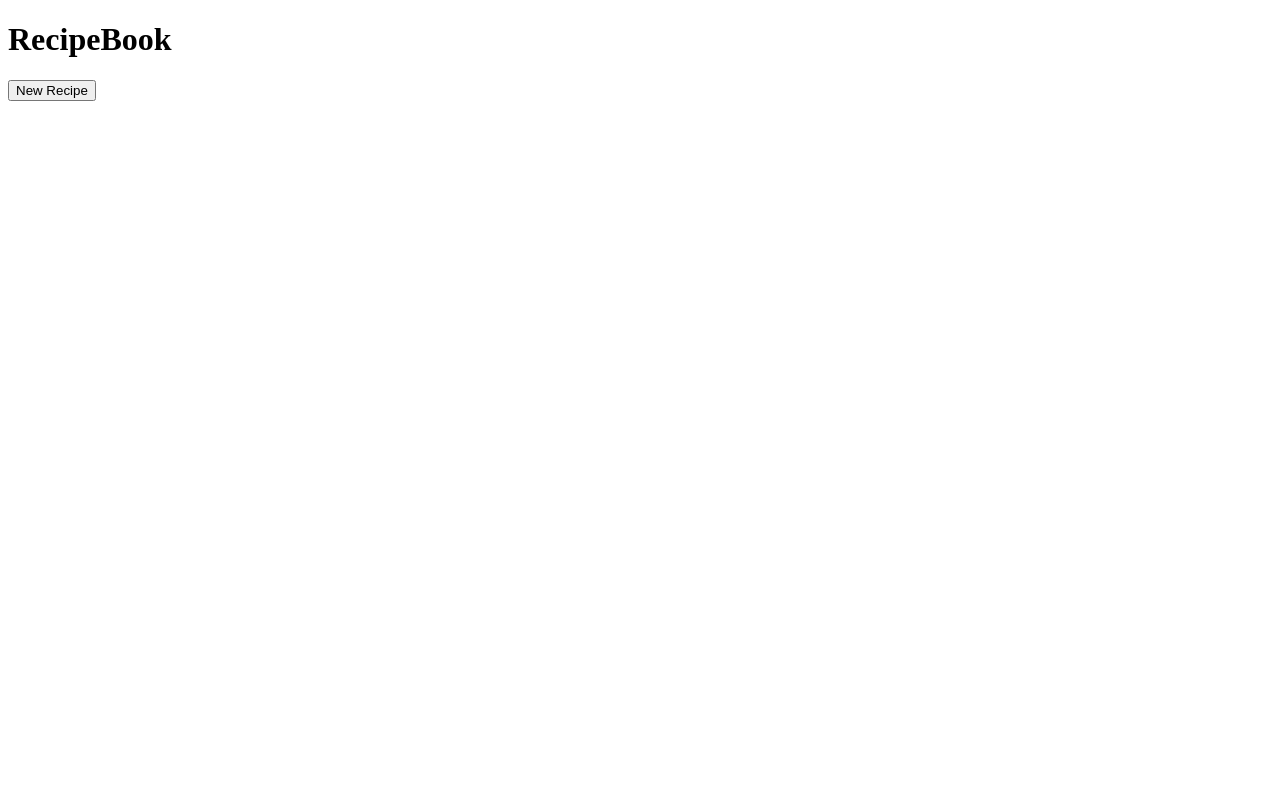
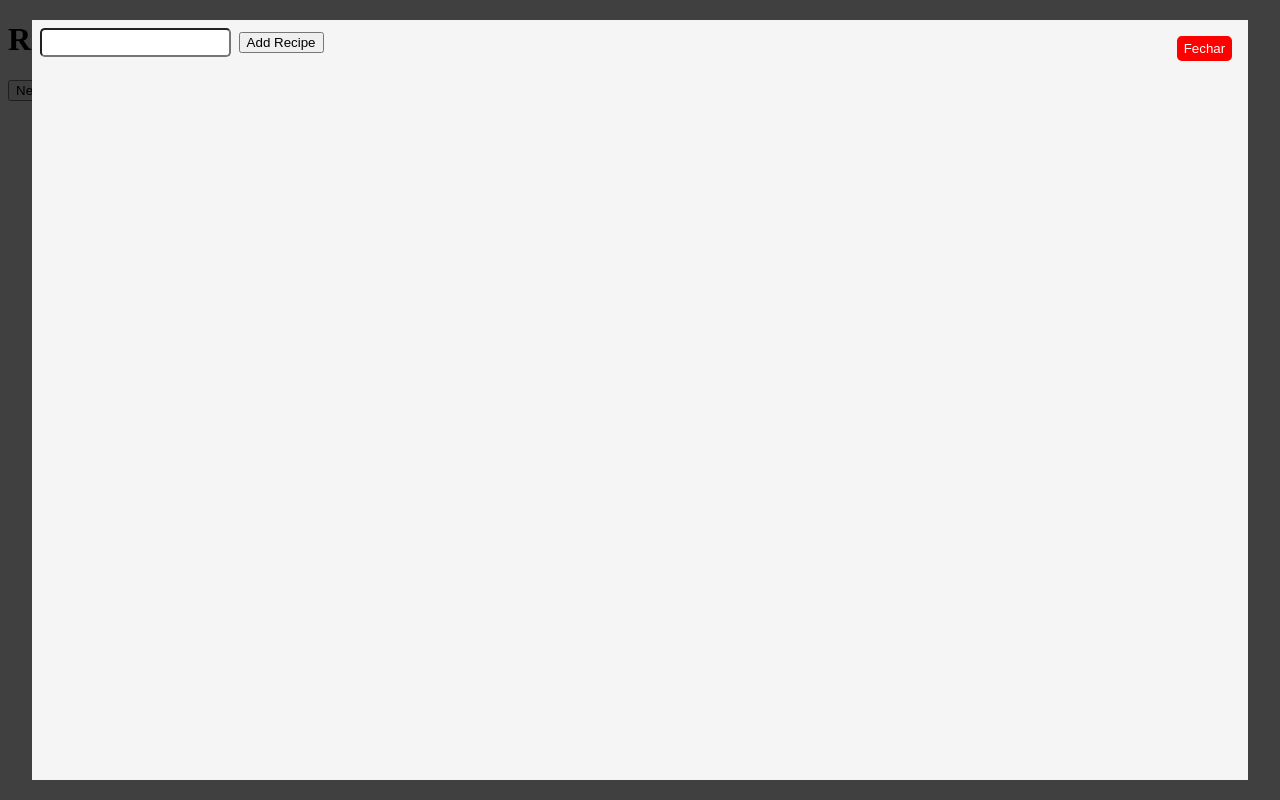
Before and after one commit to LeoniTeixeira/recipe-book, a React (Create React App) app: page / in a window 1280 px wide. Both pictures are taken after a click on the button "New Recipe". Built offline with nearby package versions, Linux system fonts and the light colour scheme.

Commit message:
maked modal structure

```diff
--- a/src/components/Header/Header.jsx
+++ b/src/components/Header/Header.jsx
@@ -1,19 +1,13 @@
 import React from 'react';
+import Modal from '../Modal/Modal';
 
 function Header({handleAdd}) {
-
-    function addTarefa() {
-        handleAdd('teste')
-    }
-
     return(
         <div>
             <h1>
                 RecipeBook
             </h1>
-            <button onClick={addTarefa}>
-                New Recipe
-            </button>
+            <Modal handleAdd={handleAdd}/>
         </div>
     )
 }
--- /dev/null
+++ b/src/components/Modal/Modal.css
@@ -0,0 +1,40 @@
+.blur {
+    width: 100vw;
+    height: 100vh;
+    background: rgba(0, 0, 0, 0.750);
+    position: absolute;
+    top: 0;
+    left: 0;
+
+}
+
+.modal {
+    width: 95vw;
+    height: 95vh;
+    background: whitesmoke;
+    position: absolute;
+    margin-left: 2.5vw;
+    margin-top: 2.5vh;
+}
+
+.modal-btn {
+    margin: 1rem;
+    right: 0;
+    position: absolute;
+    border: 2px solid red;
+    border-radius: 0.3rem;
+    padding: 0.2rem 0.3rem;
+    background: red;
+    color: white;
+}
+
+.modal-btn:hover{
+    background: rgb(206, 14, 14);
+    border: 2px solid rgb(206, 14, 14);
+}
+
+.modal-input{
+    border-radius: 0.3rem;
+    padding: 0.3rem;
+    margin: 0.5rem;
+}
--- /dev/null
+++ b/src/components/Modal/Modal.jsx
@@ -0,0 +1,43 @@
+import React, { useState } from 'react';
+
+// import { Container } from './styles';
+import './Modal.css';
+
+function Modal({handleAdd}) {
+    const [ isOpen, setIsOpen ] = useState(false)
+
+    const [ description, setDescription ] = useState('')
+
+    const addTarefa = () => {
+        handleAdd(description)
+        setDescription('')
+    }
+
+    const listenDescription = (e) => {
+        setDescription(e.target.value)
+    }
+
+    return (
+        <>
+            <button onClick={() => setIsOpen(!isOpen) }>
+                New Recipe
+            </button>
+            { isOpen ?
+                <div className="blur">
+                    <div className="modal">
+                        <button onClick={() => setIsOpen(!isOpen)}
+                                className="modal-btn">
+                            Fechar
+                        </button>
+                        <input className="modal-input" onChange={listenDescription} value={description} type="text"/>
+                        <button onClick={addTarefa}>Add Recipe</button>
+                    </div>
+                </div>
+                :
+                <div/>
+            }
+        </>
+    )
+}
+
+export default Modal;
```
